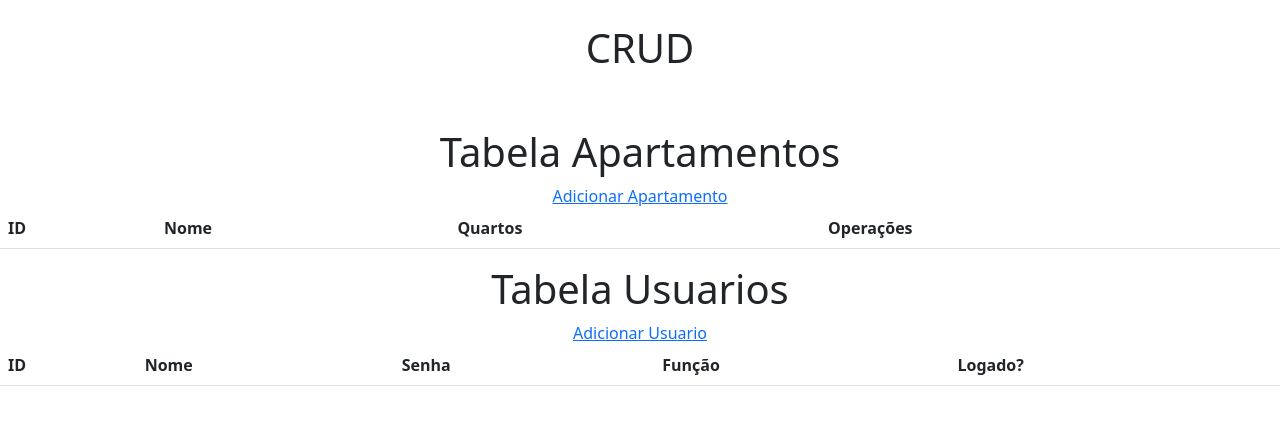
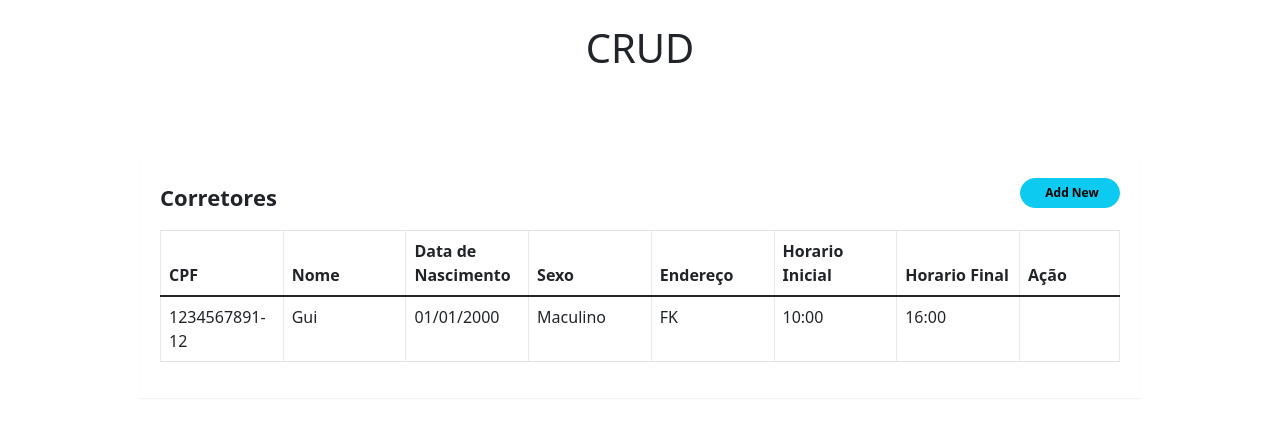
Before and after one commit to gss214/Sexto-Andar, a Flask app: template app/templates/CRUD.html in a window 1280 px wide. Shown: the part 58-496 px from the top of the page. Run offline with Flask 2, Linux system fonts and the light colour scheme; the template is opened without the code that fills it, so the values that code supplies are empty; some libraries are stand-ins or nearby versions.

Commit message:
adicionando a pagina de CRUD

```diff
--- a/app/__init__.py
+++ b/app/__init__.py
@@ -8,4 +8,4 @@ app.secret_key = '123456789'
 cnx = MySQL(app)
 
 from app.models import login_dao, cliente_dao, endereco_dao, usuario_dao
-from app.controllers import default, login
+from app.controllers import default, login, crud
--- /dev/null
+++ b/app/controllers/crud.py
@@ -0,0 +1,6 @@
+from app import app
+from flask import render_template
+
+@app.route("/crud")
+def crud():
+    return render_template("crud.html")
--- a/app/controllers/login.py
+++ b/app/controllers/login.py
@@ -1,5 +1,6 @@
 from app import app, cnx
 from flask import request, render_template, session, g
+from werkzeug.utils import redirect
 from app.models.cliente_dao import ClienteDAO
 from app.models.corretor_dao import Corretor, CorretorDAO
 
@@ -95,7 +96,7 @@ def sign_up():
 
             return render_template('sign_up_sucesso.html')
         else:
-            return render_template('login.html')
+            return redirect('/login')
     else:
         return render_template('sign_up.html')
 
@@ -104,9 +105,8 @@ def sign_up():
 @app.route("/login", methods = ["GET", "POST"])
 def login():
     if request.method == 'POST':
-
         if 'sign_up' in request.form:
-            return render_template("sign_up.html")
+            return redirect("/sign_up")
         else:
             # pega o usuario e senha do login.html
             email = request.form.get("InputEmail")
--- a/app/templates/CRUD.html
+++ b/app/templates/CRUD.html
@@ -1,70 +1,197 @@
 {% extends 'base.html' %}
 
 {%block title%} Sexto Andar! {% endblock %}
+
 
 {% block content %}
 
 <div class="container">
   <h1><center> CRUD</h1></center><br/><br/>
-  <h1><center> Tabela Apartamentos</h1></center>
-  <a href="#"><center>Adicionar Apartamento</center></a>
 </div>
 
-<table class="table">
+<style>
+  .table-wrapper {
+      width: 1000px;
+      margin: 30px auto;
+      background: #fff;
+      padding: 20px;
+      box-shadow: 0 1px 1px rgba(0,0,0,.05);
+  }
+  .table-title {
+      padding-bottom: 10px;
+      margin: 0 0 10px;
+  }
+  .table-title h2 {
+      margin: 6px 0 0;
+      font-size: 22px;
+  }
+  .table-title .add-new {
+      float: right;
+      height: 30px;
+      font-weight: bold;
+      font-size: 12px;
+      text-shadow: none;
+      min-width: 100px;
+      border-radius: 50px;
+      line-height: 13px;
+  }
+  .table-title .add-new i {
+      margin-right: 4px;
+  }
+  table.table {
+      table-layout: fixed;
+  }
+  table.table tr th, table.table tr td {
+      border-color: #e9e9e9;
+  }
+  table.table th i {
+      font-size: 13px;
+      margin: 0 10px;
+      cursor: pointer;
+  }
+  table.table th:last-child {
+      width: 100px;
+  }
+  table.table td a {
+      cursor: pointer;
+      display: inline-block;
+      margin: 0 5px;
+      min-width: 24px;
+  }
+  table.table td a.add {
+      color: #27C46B;
+  }
+  table.table td a.edit {
+      color: #FFC107;
+  }
+  table.table td a.delete {
+      color: #E34724;
+  }
+  table.table td i {
+      font-size: 19px;
+  }
+  table.table td a.add i {
+      font-size: 24px;
+      margin-right: -1px;
+      position: relative;
+      top: 3px;
+  }
+  table.table .form-control {
+      height: 32px;
+      line-height: 32px;
+      box-shadow: none;
+      border-radius: 2px;
+  }
+  table.table .form-control.error {
+      border-color: #f50000;
+  }
+  table.table td .add {
+      display: none;
+  }
+</style>
+
+<script>
+  $(document).ready(function(){
+    $('[data-toggle="tooltip"]').tooltip();
+    var actions = $("table td:last-child").html();
+    // Append table with add row form on add new button click
+      $(".add-new").click(function(){
+      $(this).attr("disabled", "disabled");
+      var index = $("table tbody tr:last-child").index();
+          var row = '<tr>' +
+              '<td><input type="text" class="form-control" name="cpf" id="cpf"></td>' +
+              '<td><input type="text" class="form-control" name="name" id="name"></td>' +
+              '<td><input type="text" class="form-control" name="date_of_birth" id="date_of_birth"></td>' +
+              '<td><input type="text" class="form-control" name="sexo" id="sexo"></td>' +
+              '<td><input type="text" class="form-control" name="adress" id="adress"></td>' +
+              '<td><input type="text" class="form-control" name="HorarioInicial" id="HorarioInicial"></td>' +
+              '<td><input type="text" class="form-control" name="Horarario Final" id="Horarario Final"></td>' +
+              '<td>' + actions + '</td>' +
+          '</tr>';
+        $("table").append(row);
+      $("table tbody tr").eq(index + 1).find(".add, .edit").toggle();
+          $('[data-toggle="tooltip"]').tooltip();
+      });
+    // Add row on add button click
+    $(document).on("click", ".add", function(){
+      var empty = false;
+      var input = $(this).parents("tr").find('input[type="text"]');
+          input.each(function(){
+        if(!$(this).val()){
+          $(this).addClass("error");
+          empty = true;
+        } else{
+                  $(this).removeClass("error");
+              }
+      });
+      $(this).parents("tr").find(".error").first().focus();
+      if(!empty){
+        input.each(function(){
+          $(this).parent("td").html($(this).val());
+        });
+        $(this).parents("tr").find(".add, .edit").toggle();
+        $(".add-new").removeAttr("disabled");
+      }
+      });
+    // Edit row on edit button click
+    $(document).on("click", ".edit", function(){
+          $(this).parents("tr").find("td:not(:last-child)").each(function(){
+        $(this).html('<input type="text" class="form-control" value="' + $(this).text() + '">');
+      });
+      $(this).parents("tr").find(".add, .edit").toggle();
+      $(".add-new").attr("disabled", "disabled");
+      });
+    // Delete row on delete button click
+    $(document).on("click", ".delete", function(){
+          $(this).parents("tr").remove();
+      $(".add-new").removeAttr("disabled");
+      });
+  });
+</script>
+
+<div class="container-lg">
+  <div class="table-responsive">
+      <div class="table-wrapper">
+          <div class="table-title">
+              <div class="row">
+                  <div class="col-sm-8"><h2><b>Corretores</b></h2></div>
+                  <div class="col-sm-4">
+                      <button type="button" class="btn btn-info add-new"><i class="fa fa-plus"></i> Add New</button>
+                  </div>
+              </div>
+          </div>
+          <table class="table table-bordered">
               <thead>
                   <tr>
-      <th scope="col">ID</th>
-      <th scope="col">Nome</th>
-      <th scope="col">Quartos</th>
-      <th scope="col">Operações</th>
+                      <th>CPF</th>
+                      <th>Nome</th>
+                      <th>Data de Nascimento</th>
+                      <th>Sexo</th>
+                      <th>Endereço</th>
+                      <th>Horario Inicial</th>
+                      <th>Horario Final</th>
+                      <th>Ação</th>
                   </tr>
               </thead>
-
               <tbody>
-    {% for apt in apts %}
                   <tr>
-      <th scope="row">{{apt['ID']}}</th>
-      <td>{{apt['Nome']}}</td>
-      <td>{{apt['Quartos']}}</td>
-      <td><a href="#">Alterar</a>
-          <a href="#">Remover</a>
-
-
+                      <td>1234567891-12</td>
+                      <td>Gui</td>
+                      <td>01/01/2000</td>
+                      <td>Maculino</td>
+                      <td>FK</td>
+                      <td>10:00</td>
+                      <td>16:00</td>
+                      <td>
+                        <a class="add" title="Add" data-toggle="tooltip"><i class="material-icons">&#xE03B;</i></a>
+                            <a class="edit" title="Edit" data-toggle="tooltip"><i class="material-icons">&#xE254;</i></a>
+                            <a class="delete" title="Delete" data-toggle="tooltip"><i class="material-icons">&#xE872;</i></a>
                       </td>
                   </tr>
-    {% endfor %}
               </tbody>
           </table>
+      </div>
+  </div>
+</div>
 
-
-  <h1><center> Tabela Usuarios</h1></center>
-  <a href="{{ url_for('add_user') }}"><center>Adicionar Usuario</center></a>
-
-<table class="table">
-  <thead>
-    <tr>
-      <th scope="col">ID</th>
-      <th scope="col">Nome</th>
-      <th scope="col">Senha</th>
-      <th scope="col">Função</th>
-      <th scope="col">Logado?</th>
-    </tr>
-  </thead>
-
-  <tbody>
-    {% for user in users %}
-    <tr>
-      <th scope="row">{{user[0]}}</th>
-      <td>{{user[1]}}</td>
-      <td>{{user[2]}}</td>
-      <td>{{user[3]}}</td>
-      {% if user[4] %}
-        <td><img src="static/imgs/green_check.png" width="50"></td>
-      {% else %}
-        <td><img src="static/imgs/no_check.png" width="50"></td>
-      {% endif %}
-    </tr>
-    {% endfor %}
-    </tbody>
-  </table>
 {% endblock %}
--- a/app/templates/base.html
+++ b/app/templates/base.html
@@ -7,6 +7,13 @@
 
         <!-- Bootstrap CSS -->
         <link href="https://cdn.jsdelivr.net/npm/bootstrap@5.1.1/dist/css/bootstrap.min.css" rel="stylesheet" integrity="sha384-F3w7mX95PdgyTmZZMECAngseQB83DfGTowi0iMjiWaeVhAn4FJkqJByhZMI3AhiU" crossorigin="anonymous">
+        <link rel="stylesheet" href="https://fonts.googleapis.com/icon?family=Material+Icons">
+
+
+        <script src="https://code.jquery.com/jquery-3.5.1.min.js"></script>
+        <script src="https://cdn.jsdelivr.net/npm/popper.js@1.16.0/dist/umd/popper.min.js"></script>
+        <script src="https://stackpath.bootstrapcdn.com/bootstrap/4.5.0/js/bootstrap.min.js"></script>
+
         <title>
 
             {% block title %}
```
Also changed, not shown: app/app.py (line endings or trailing spaces). Lines whose indentation alone changed are shown as unchanged.
